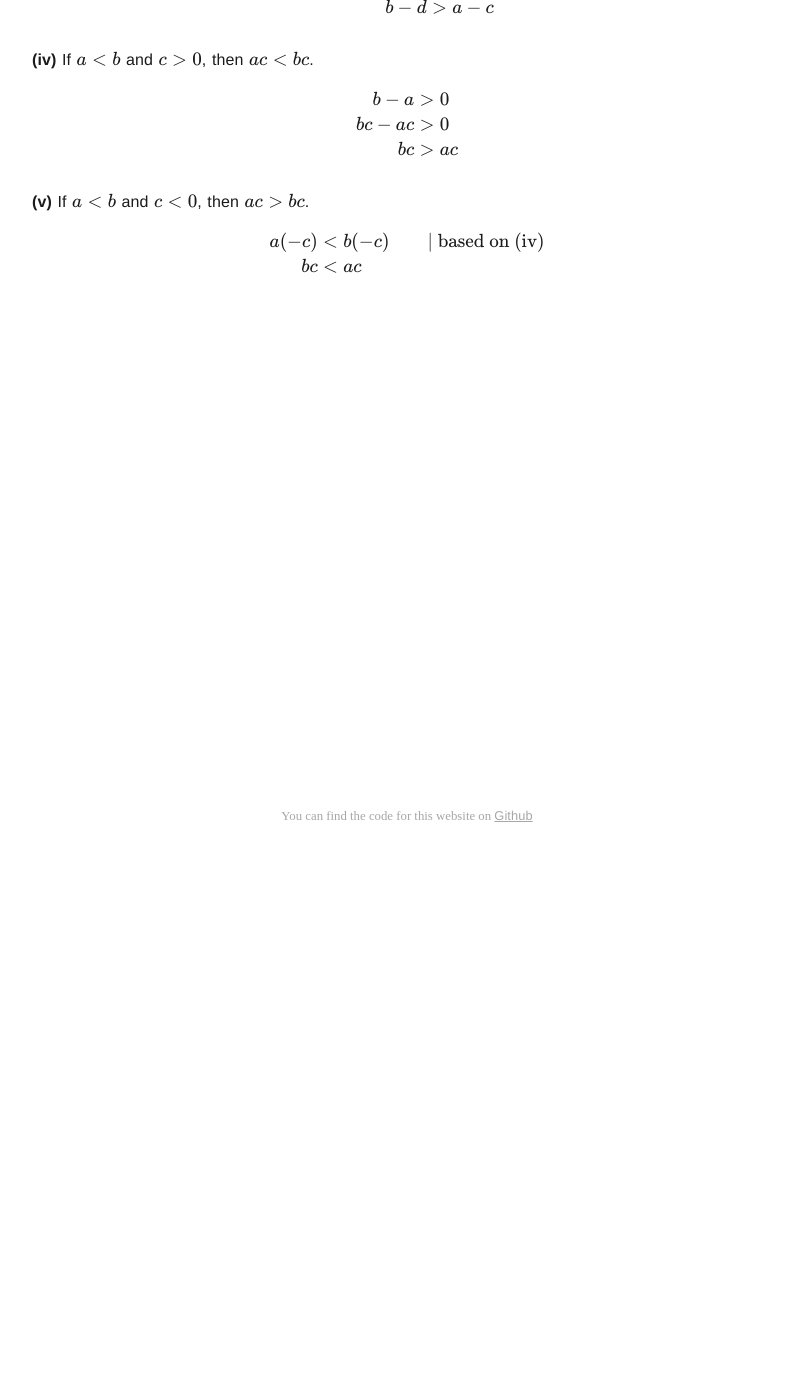
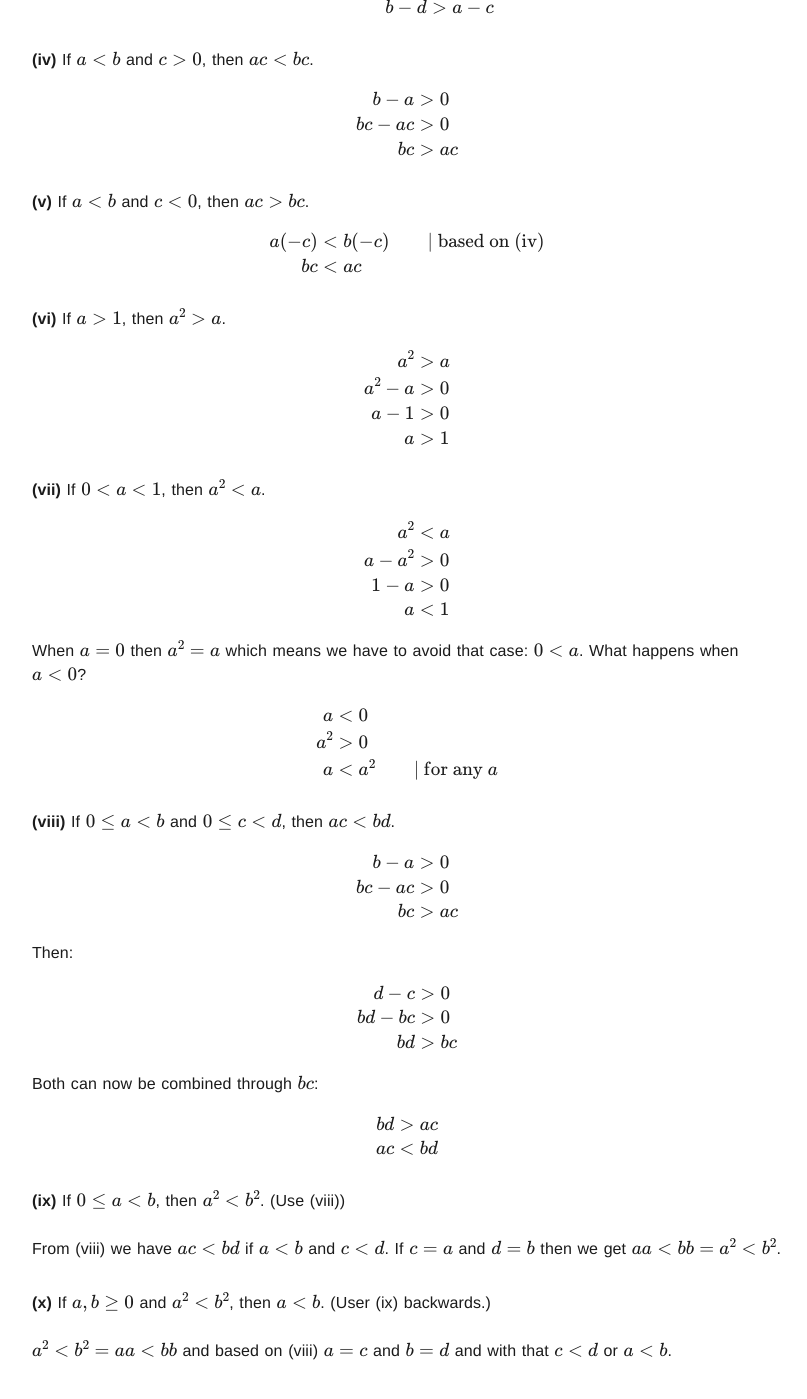
Before and after one commit to pheymann/paulheymann-website, a Jekyll site: the page built from _posts/spivak-calculus-solutions/prologue/2022-09-02-prologue-problem-05.md, in a window 1280 px wide and 1400 px high, scrolled down 559 px. Shown: the whole window, without its empty margins (233-1040 px from the left). Built offline with Jekyll 4.4.1, drawn with Linux system fonts in a browser that asks for light colours; before the commit the page ends 966 px from its top, so only the background shows below that.

Commit message:
calculus: finialize prologue 5

```diff
--- a/_posts/spivak-calculus-solutions/prologue/2022-09-02-prologue-problem-05.md
+++ b/_posts/spivak-calculus-solutions/prologue/2022-09-02-prologue-problem-05.md
@@ -68,3 +68,93 @@ Prove the following:
     \end{align*}
   \]
 </p>
+
+<p>
+
+  <strong>(vi)</strong> If $a > 1$, then $a^2 > a$.
+
+  \[
+    \begin{align*}
+      a^2 &> a \\
+      a^2 - a &> 0 \\
+      a - 1 &> 0 \\
+      a &> 1 \\
+    \end{align*}
+  \]
+
+</p>
+
+<p>
+
+  <strong>(vii)</strong> If $0 < a < 1$, then $a^2 < a$.
+
+  \[
+    \begin{align*}
+      a^2 &< a \\
+      a - a^2 &> 0 \\
+      1 - a &> 0 \\
+      a &< 1 \\
+    \end{align*}
+  \]
+
+  When $a = 0$ then $a^2 = a$ which means we have to avoid that case: $0 < a$. What happens when $a < 0$?
+
+  \[
+    \begin{align*}
+      a &< 0 \\
+      a^2 &> 0 \\
+      a &< a^2  && \text{| for any } a \\
+    \end{align*}
+  \]
+
+</p>
+
+<p>
+
+  <strong>(viii)</strong> If $0 \leq a < b$ and $0 \leq c < d$, then $ac < bd$.
+
+  \[
+    \begin{align*}
+      b - a &> 0 \\
+      bc - ac &> 0 \\
+      bc &> ac \\
+    \end{align*}
+  \]
+
+  Then:
+
+  \[
+    \begin{align*}
+      d - c &> 0 \\
+      bd - bc &> 0 \\
+      bd &> bc \\
+    \end{align*}
+  \]
+
+  Both can now be combined through $bc$:
+
+  \[
+    \begin{align*}
+      bd &> ac \\
+      ac &< bd \\
+    \end{align*}
+  \]
+
+</p>
+
+<p>
+
+  <strong>(ix)</strong> If $0 \leq a < b$, then $a^2 < b^2$. (Use (viii))
+  <br>
+  <br>
+  From (viii) we have $ac < bd$ if $a < b$ and $c < d$. If $c = a$ and $d = b$ then we get $aa < bb = a^2 < b^2$.
+
+</p>
+
+<p>
+  <strong>(x)</strong> If $a, b \geq 0$ and $a^2 < b^2$, then $a < b$. (User (ix) backwards.)
+  <br>
+  <br>
+  $a^2 < b^2 = aa < bb$ and based on (viii) $a = c$ and $b = d$ and with that $c < d$ or $a < b$.
+
+</p>
```
